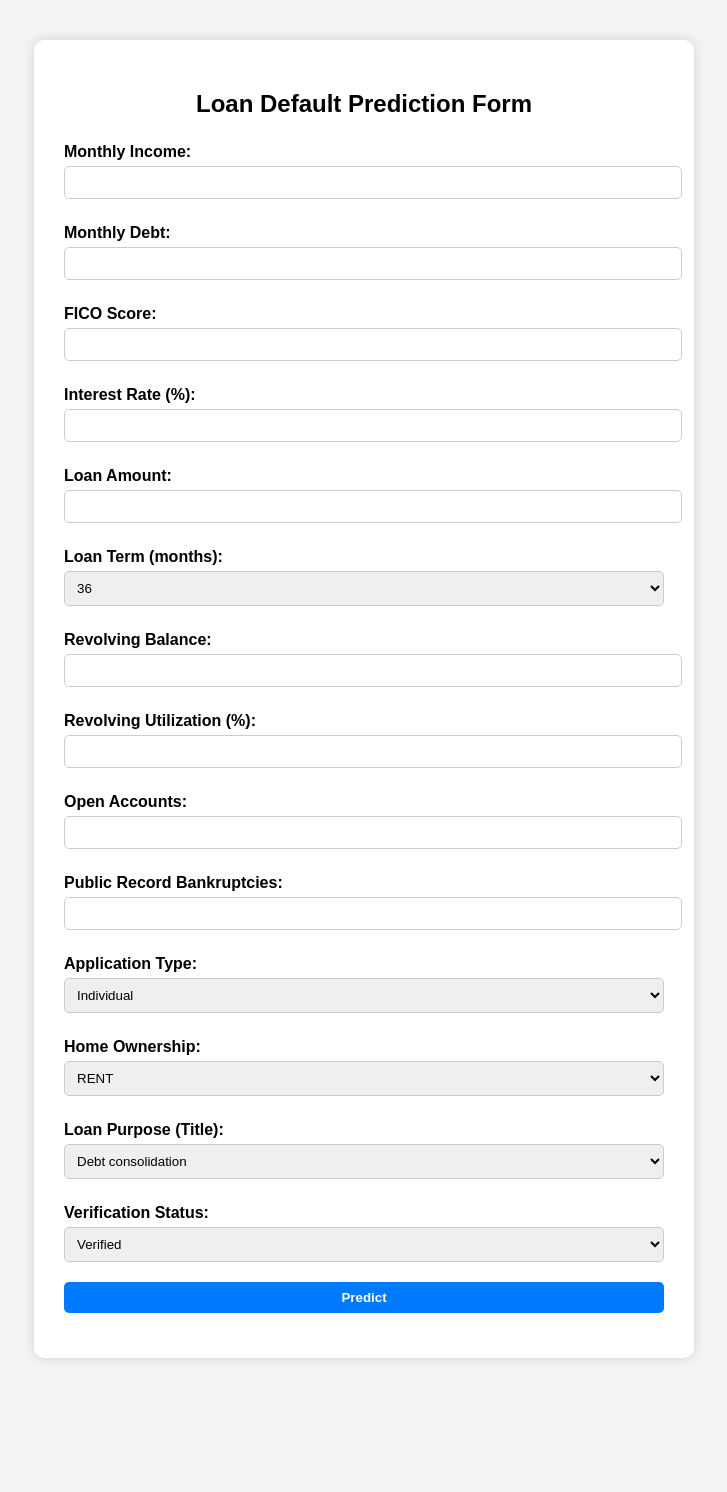
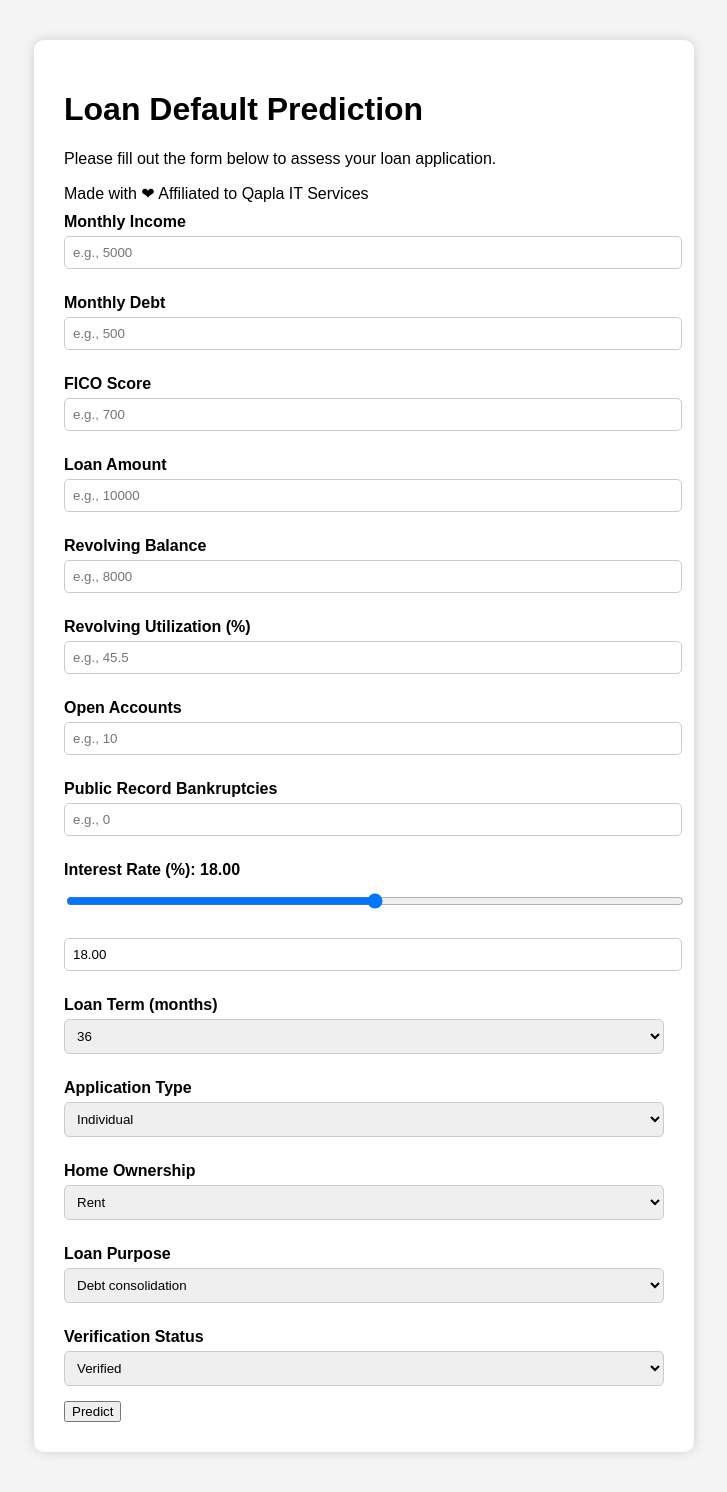
Before and after one commit to Andrew-topG/Loan-Prediction-App, a Flask app: page / in a window 1280 px wide. Shown: the whole page, without its empty margins (276-1003 px from the left). Before the commit the page ends 1360 px from the top, so only its background shows below. Run offline with Flask 3, Linux system fonts and the light colour scheme; parts of the project's set-up code (start-up, migrations or seed data) failed here and were passed over.

Commit message:
Update index.html
Final HTML front page

```diff
--- a/templates/index.html
+++ b/templates/index.html
@@ -1,68 +1,97 @@
 <!DOCTYPE html>
-<html>
+<html lang="en">
 <head>
+    <meta charset="UTF-8">
+    <meta name="viewport" content="width=device-width, initial-scale=1.0">
     <title>Loan Default Prediction</title>
-    <link rel="stylesheet" type="text/css" href="{{ url_for('static', filename='style.css') }}">
+
+    <link rel="stylesheet" href="/static/style.css">
 </head>
 <body>
+    <main>
         <div class="container">
-        <h2>Loan Default Prediction Form</h2>
+            <header>
+                <h1>Loan Default Prediction</h1>
+                <p>Please fill out the form below to assess your loan application.</p>
+                <div class="header-info">
+                    <span>Made with ❤</span>
+                    <span>Affiliated to Qapla IT Services</span>
+                </div>
+            </header>
+
             <form action="/predict" method="post">
+                <div class="form-grid">
+                    <div class="form-group">
+                        <label for="month_income">Monthly Income</label>
+                        <input type="number" id="month_income" name="month_income" placeholder="e.g., 5000" required>
+                    </div>
+                    <div class="form-group">
+                        <label for="debt">Monthly Debt</label>
+                        <input type="number" id="debt" name="debt" step="0.1" placeholder="e.g., 500" required>
+                    </div>
+                    <div class="form-group">
+                        <label for="fico_range">FICO Score</label>
+                        <input type="number" id="fico_range" name="fico_range" min="300" max="850" step="1" placeholder="e.g., 700" required>
+                    </div>
+                    <div class="form-group">
+                        <label for="loan_amnt">Loan Amount</label>
+                        <input type="number" id="loan_amnt" name="loan_amnt" placeholder="e.g., 10000" required>
+                    </div>
+                    <div class="form-group">
+                        <label for="revol_bal">Revolving Balance</label>
+                        <input type="number" id="revol_bal" name="revol_bal" placeholder="e.g., 8000" required>
+                    </div>
+                    <div class="form-group">
+                        <label for="revol_util">Revolving Utilization (%)</label>
+                        <input type="number" id="revol_util" name="revol_util" step="0.1" placeholder="e.g., 45.5" required>
+                    </div>
+                    <div class="form-group">
+                        <label for="open_acc">Open Accounts</label>
+                        <input type="number" id="open_acc" name="open_acc" placeholder="e.g., 10" required>
+                    </div>
+                    <div class="form-group">
+                        <label for="pub_rec_bankruptcies">Public Record Bankruptcies</label>
+                        <input type="number" id="pub_rec_bankruptcies" name="pub_rec_bankruptcies" placeholder="e.g., 0" required>
+                    </div>
 
-            <!-- Monthly Inputs -->
-            <label>Monthly Income:</label>
-            <input type="number" name="month_income" required><br>
+                    <div class="form-group">
+                        <label for="int_rate">Interest Rate (%): <span id="int_rate_value">18.00</span></label>
+                        <div class="slider-container">
+                            <input type="range" id="int_rate_slider" name="int_rate_slider" min="6" max="30" step="0.01" value="18.00">
+                            <input type="number" id="int_rate" name="int_rate" min="6" max="30" step="0.01" value="18.00" required>
+                        </div>
+                    </div>
 
-            <label>Monthly Debt:</label>
-            <input type="number" name="debt" step="0.1" required><br>
-
-            <label>FICO Score:</label>
-            <input type="number" name="fico_range" min="300" max="850" step="1" required><br>
-
-            <label>Interest Rate (%):</label>
-            <input type="number" name="int_rate" min="6" max="30" step="0.01" required><br>
-
-            <label>Loan Amount:</label>
-            <input type="number" name="loan_amnt" required><br>
-
-            <label>Loan Term (months):</label>
-            <select name="term" required>
+                    <div class="form-group">
+                        <label for="term">Loan Term (months)</label>
+                        <select id="term" name="term" required>
                             <option value="36">36</option>
                             <option value="60">60</option>
-            </select><br>
+                        </select>
+                    </div>
 
-            <label>Revolving Balance:</label>
-            <input type="number" name="revol_bal" required><br>
-
-            <label>Revolving Utilization (%):</label>
-            <input type="number" name="revol_util" min="0" max="100" step="1" required><br>
-
-            <label>Open Accounts:</label>
-            <input type="number" name="open_acc" required><br>
-
-            <label>Public Record Bankruptcies:</label>
-            <input type="number" name="pub_rec_bankruptcies" required><br>
-
-            <!-- Categorical Fields -->
-            <label>Application Type:</label>
-            <select name="application_type" required>
+                    <div class="form-group">
+                        <label for="application_type">Application Type</label>
+                        <select id="application_type" name="application_type" required>
                             <option value="Individual">Individual</option>
                             <option value="Joint App">Joint App</option>
-            </select><br>
-
-            <label>Home Ownership:</label>
-            <select name="home_ownership" required>
-                <option value="RENT">RENT</option>
-                <option value="OWN">OWN</option>
-                <option value="MORTGAGE">MORTGAGE</option>
-            </select><br>
-
-            <label>Loan Purpose (Title):</label>
-            <select name="title" required>
+                        </select>
+                    </div>
+                    <div class="form-group">
+                        <label for="home_ownership">Home Ownership</label>
+                        <select id="home_ownership" name="home_ownership" required>
+                            <option value="RENT">Rent</option>
+                            <option value="OWN">Own</option>
+                            <option value="MORTGAGE">Mortgage</option>
+                        </select>
+                    </div>
+                    <div class="form-group">
+                        <label for="title">Loan Purpose</label>
+                        <select id="title" name="title" required>
                             <option value="Debt consolidation">Debt consolidation</option>
-                <option value="Other">Other</option>
                             <option value="Credit card refinancing">Credit card refinancing</option>
                             <option value="Home improvement">Home improvement</option>
+                            <option value="Other">Other</option>
                             <option value="Car financing">Car financing</option>
                             <option value="Major purchase">Major purchase</option>
                             <option value="Business">Business</option>
@@ -71,16 +100,42 @@
                             <option value="Vacation">Vacation</option>
                             <option value="Medical expenses">Medical expenses</option>
                             <option value="Green loan">Green loan</option>
-            </select><br>
-
-            <label>Verification Status:</label>
-            <select name="verification_status" required>
+                        </select>
+                    </div>
+                    <div class="form-group">
+                        <label for="verification_status">Verification Status</label>
+                        <select id="verification_status" name="verification_status" required>
                             <option value="Verified">Verified</option>
                             <option value="Not Verified">Not Verified</option>
-            </select><br>
-
-            <input type="submit" value="Predict">
+                        </select>
+                    </div>
+                </div>
+                <button type="submit" class="submit-btn">Predict</button>
             </form>
         </div>
+    </main>
+
+    <script>
+        document.addEventListener('DOMContentLoaded', (event) => {
+            const intRateSlider = document.getElementById('int_rate_slider');
+            const intRateInput = document.getElementById('int_rate');
+            const intRateValue = document.getElementById('int_rate_value');
+
+            function updateInterestRate(value) {
+                const formattedValue = parseFloat(value).toFixed(2);
+                intRateInput.value = formattedValue;
+                intRateSlider.value = formattedValue;
+                intRateValue.textContent = formattedValue;
+            }
+
+            intRateSlider.addEventListener('input', () => {
+                updateInterestRate(intRateSlider.value);
+            });
+
+            intRateInput.addEventListener('input', () => {
+                updateInterestRate(intRateInput.value);
+            });
+        });
+    </script>
 </body>
 </html>
```
Lines whose indentation alone changed are shown as unchanged.
